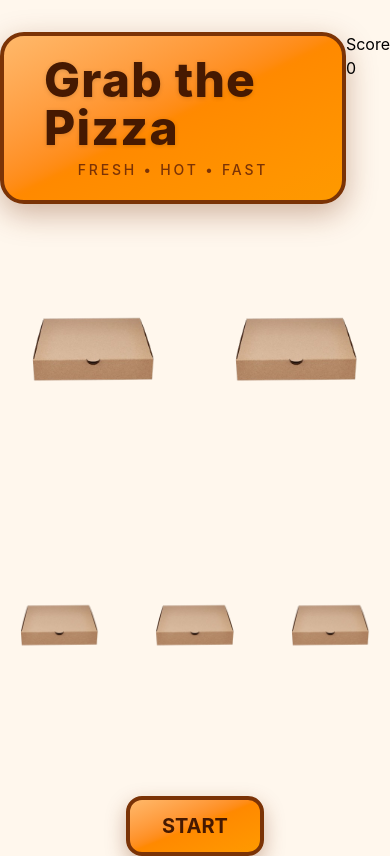
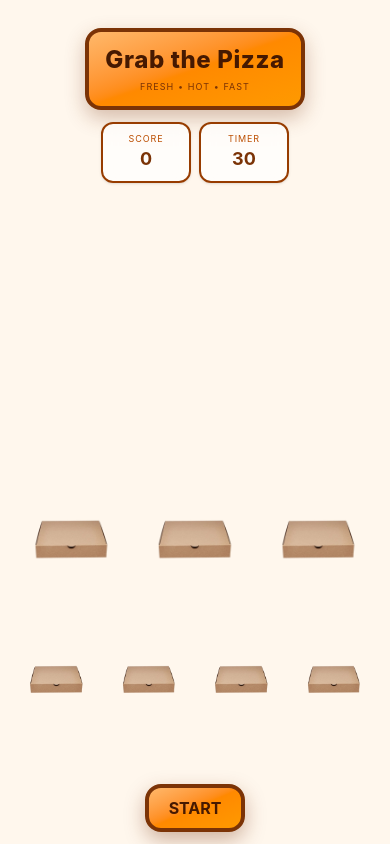
Before and after one commit to maaayan3330/Grab-the-pizza, a React (Vite) app in the folder Grab the pizza/: page / in a window 390 px wide. Built offline with nearby package versions, Linux system fonts and the light colour scheme.

Commit message:
I added a gameOver component and added that it would also be compatible with mobile screen.

```diff
--- a/Grab the pizza/src/App.jsx
+++ b/Grab the pizza/src/App.jsx
@@ -6,9 +6,9 @@ import PizzaBoard from "./components/PizzaBoard";
 function App() {
   return (
     <div className="min-h-screen bg-orange-50">
-      <PizzaBoard/>
+      <PizzaBoard />
     </div>
-  )
+  );
 }
 
-export default App
+export default App;
--- /dev/null
+++ b/Grab the pizza/src/components/GameOver.jsx
@@ -0,0 +1,25 @@
+export default function GameOver({ score, restartGame }) {
+  return (
+    <div className="fixed inset-0 z-50 flex items-center justify-center bg-black/40 px-4 backdrop-blur-sm">
+      <div className="flex w-full max-w-sm flex-col items-center gap-5 rounded-3xl border-4 border-amber-900 bg-gradient-to-br from-orange-300 via-orange-400 to-amber-500 px-6 py-6 text-center shadow-[0_15px_40px_rgba(120,53,15,0.45)] sm:px-10 sm:py-8">
+        <h2 className="text-3xl font-extrabold text-amber-950 drop-shadow sm:text-4xl">
+          Game Over
+        </h2>
+
+        <div>
+          <p className="text-base text-amber-900 sm:text-lg">You grabbed</p>
+          <p className="text-2xl font-bold text-amber-950 sm:text-3xl">
+            {score} pizzas
+          </p>
+        </div>
+
+        <button
+          onClick={restartGame}
+          className="mt-2 rounded-2xl border-2 border-amber-900 bg-amber-100 px-5 py-2 text-base font-bold text-amber-900 shadow-md transition hover:scale-105 hover:bg-amber-200 active:scale-95 sm:px-6 sm:text-lg"
+        >
+          Play Again
+        </button>
+      </div>
+    </div>
+  );
+}
--- a/Grab the pizza/src/components/Header.jsx
+++ b/Grab the pizza/src/components/Header.jsx
@@ -1,19 +1,36 @@
+export default function Header({ score, timer }) {
+  return (
+    <div className="flex flex-col items-center gap-3 px-3 pt-4 pb-3 sm:pt-6 sm:pb-4">
 
-export default function Header({score}) {
-    return (
-        <div className="flex justify-center pt-8 pb-4">
-            <div className="rounded-3xl border-4 border-amber-900 bg-gradient-to-br from-orange-300 via-orange-400 to-amber-500 px-10 py-5 shadow-[0_10px_30px_rgba(120,53,15,0.35)]">
-                <h1 className="text-5xl font-extrabold tracking-wide text-amber-950 drop-shadow-sm">
+      <div className="rounded-2xl border-4 border-amber-900 bg-gradient-to-br from-orange-300 via-orange-400 to-amber-500 px-4 py-3 shadow-[0_8px_20px_rgba(120,53,15,0.3)] sm:px-8 sm:py-4">
+        <h1 className="text-center text-2xl font-extrabold tracking-wide text-amber-950 sm:text-4xl">
           Grab the Pizza
         </h1>
-                <p className="mt-2 text-center text-sm font-medium tracking-[0.2em] text-amber-900 uppercase">
+
+        <p className="mt-1 text-center text-[9px] uppercase tracking-[0.12em] text-amber-900 sm:text-xs">
           Fresh • Hot • Fast
         </p>
+      </div>
 
+      <div className="flex justify-center gap-2 sm:gap-4">
+        <div className="flex min-w-[90px] flex-col items-center justify-center rounded-xl border-2 border-amber-800 bg-white/70 px-3 py-2 shadow backdrop-blur sm:min-w-[110px] sm:px-5 sm:py-3">
+          <span className="text-[9px] uppercase tracking-widest text-amber-700 sm:text-xs">
+            Score
+          </span>
+          <span className="text-lg font-bold text-amber-900 sm:text-2xl">
+            {score}
+          </span>
         </div>
-            <p>
-                Score {score}
-            </p>
+
+        <div className="flex min-w-[90px] flex-col items-center justify-center rounded-xl border-2 border-amber-800 bg-white/70 px-3 py-2 shadow backdrop-blur sm:min-w-[110px] sm:px-5 sm:py-3">
+          <span className="text-[9px] uppercase tracking-widest text-amber-700 sm:text-xs">
+            Timer
+          </span>
+          <span className="text-lg font-bold text-amber-900 sm:text-2xl">
+            {timer}
+          </span>
+        </div>
+      </div>
     </div>
   );
 }
--- a/Grab the pizza/src/components/PizzaBoard.jsx
+++ b/Grab the pizza/src/components/PizzaBoard.jsx
@@ -1,8 +1,11 @@
 import PizzaBox from "./PizzaBox";
 import Header from "./Header";
 import { useState, useEffect, useRef } from "react";
+import GameOver from "./GameOver";
 
 const initialBoard = [
+  { isOpen: false, isClicked: false },
+  { isOpen: false, isClicked: false },
   { isOpen: false, isClicked: false },
   { isOpen: false, isClicked: false },
   { isOpen: false, isClicked: false },
@@ -24,13 +27,36 @@ export default function PizzaBoard() {
   const isPausedRef = useRef(false);
   // to save the timeout so we can clean it on restart
   const timeoutRef = useRef(null);
+  // timer
+  const timerRef = useRef(30);
+  const [timer, setTimer] = useState(30);
 
+  // control the timer
+  useEffect(() => {
+    timerRef.current = timer;
+  }, [timer]);
+
+  useEffect(() => {
+  if (!gameStart) return;
+
+  const intervalId = setInterval(() => {
+    setTimer((prev) => {
+      if (prev <= 1) {
+        clearInterval(intervalId);
+        return 0;
+      }
+      return prev - 1;
+    });
+  }, 1000);
+
+  return () => clearInterval(intervalId);
+}, [gameStart]);
   // Catch tracking function
   function updateOnClickOfBox(index) {
     const clickedBox = board[index];
 
     // check if it not open / allready clicked / game is paused
-    if (!clickedBox.isOpen || clickedBox.isClicked || isPausedRef.current) {
+    if (!clickedBox.isOpen || clickedBox.isClicked || isPausedRef.current || timerRef.current === 0) {
       return;
     }
 
@@ -49,7 +75,7 @@ export default function PizzaBoard() {
     timeoutRef.current = setTimeout(() => {
       openRandomBox();
       isPausedRef.current = false;
-    }, 350);
+    }, 300);
   }
 
   // fucntion to handle click
@@ -68,6 +94,7 @@ export default function PizzaBoard() {
     // restart the button
     setGameStart(false);
     setScore(0);
+    setTimer(30);
 
     // clear timeout if exist
     if (timeoutRef.current) {
@@ -108,7 +135,7 @@ export default function PizzaBoard() {
 
     // now every X time
     const intervalId = setInterval(() => {
-      if (!isPausedRef.current) {
+      if (!isPausedRef.current && timerRef.current > 0) {
         openRandomBox();
       }
     }, 750);
@@ -125,7 +152,7 @@ export default function PizzaBoard() {
 
   // function to present the first line of the boxes
   function createBoxes1() {
-    return board.slice(0, 2).map((box, index) => (
+    return board.slice(0, 3).map((box, index) => (
       <PizzaBox
         boxOpen={box.isOpen}
         key={index}
@@ -138,30 +165,43 @@ export default function PizzaBoard() {
 
   // function to present the seconed line of the boxes
   function createBoxes2() {
-    return board.slice(2).map((box, index) => (
+    return board.slice(3).map((box, index) => (
       <PizzaBox
         boxOpen={box.isOpen}
-        key={index + 2}
+        key={index + 3}
         isClicked={box.isClicked}
-        index={index + 2}
+        index={index + 3}
         handleClick={updateOnClickOfBox}
       />
     ));
   }
 
   return (
-    <div>
-      <Header score={score} />
-      <div className="flex flex-col items-center gap-4">
-        <div className="flex justify-center gap-4">{createBoxes1()}</div>
-        <div className="flex justify-center gap-4">{createBoxes2()}</div>
-        <div className="flex justify-center mt-6">
+  <div className="h-screen flex flex-col items-center justify-between px-4 py-3 overflow-hidden">
+    <Header score={score} timer={timer} />
+
+    <div className="flex flex-col items-center gap-4 sm:gap-6">
+      <div className="flex flex-col items-center gap-3 sm:gap-4">
+        <div className="flex justify-center gap-3 sm:gap-4">
+          {createBoxes1()}
+        </div>
+
+        <div className="flex justify-center gap-3 sm:gap-4">
+          {createBoxes2()}
+        </div>
+      </div>
+
+      <div className="mt-6 flex justify-center">
         <button
           onClick={gameStart ? restart : handleGameStart}
-            className="cursor-pointer rounded-2xl border-4 border-amber-900 bg-gradient-to-br from-orange-300 via-orange-400 to-amber-500 px-8 py-3 text-xl font-bold text-amber-950 shadow-[0_8px_20px_rgba(120,53,15,0.35)] transition-all duration-200 hover:scale-105 hover:shadow-[0_12px_30px_rgba(120,53,15,0.45)] active:scale-95"
+          className="cursor-pointer rounded-2xl border-4 border-amber-900 bg-gradient-to-br from-orange-300 via-orange-400 to-amber-500 px-5 py-2 text-base font-bold text-amber-950 shadow-[0_8px_20px_rgba(120,53,15,0.35)] transition-all duration-200 hover:scale-105 hover:shadow-[0_12px_30px_rgba(120,53,15,0.45)] active:scale-95 sm:px-8 sm:py-3 sm:text-xl"
         >
           {gameStart ? "RESTART" : "START"}
         </button>
+
+        {timer === 0 && (
+          <GameOver score={score} timer={timer} restartGame={restart} />
+        )}
       </div>
     </div>
   </div>
--- a/Grab the pizza/src/components/PizzaBox.jsx
+++ b/Grab the pizza/src/components/PizzaBox.jsx
@@ -4,7 +4,7 @@ export default function PizzaBox({ boxOpen, isClicked, handleClick, index }) {
       <img
         src={boxOpen ? "/pizza-open.png" : "/pizza-close.png"}
         alt="pizza box"
-        className={`w-65 h-65 object-contain cursor-pointer transition duration-200 hover:scale-105 ${
+        className={`w-32 h-32 sm:w-40 sm:h-40 md:w-52 md:h-52 object-contain cursor-pointer transition duration-200 hover:scale-105 active:scale-95 ${
           isClicked ? "animate-pizza-shake scale-110" : ""
         }`}
       />
```
Lines whose indentation alone changed are shown as unchanged.
